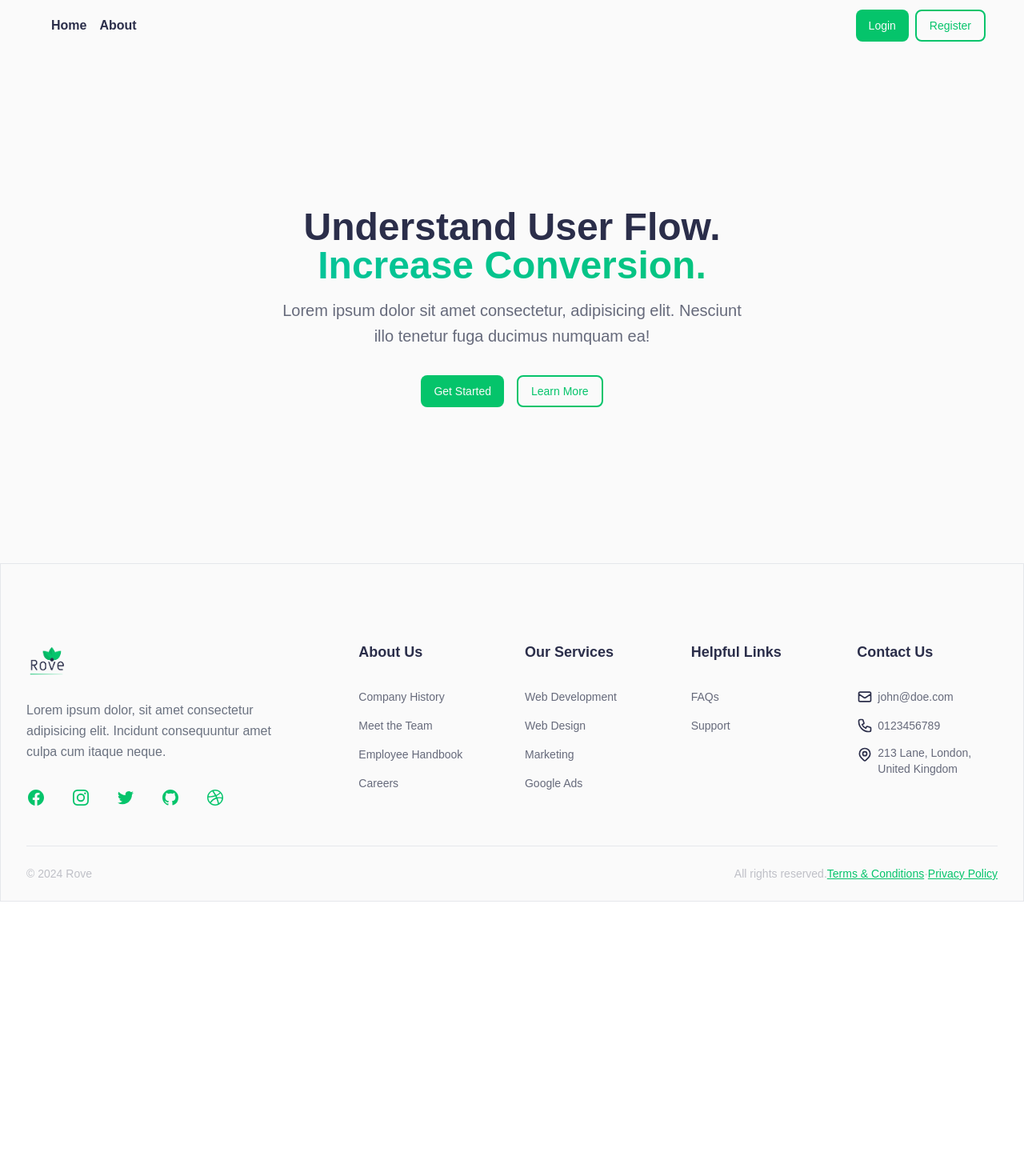
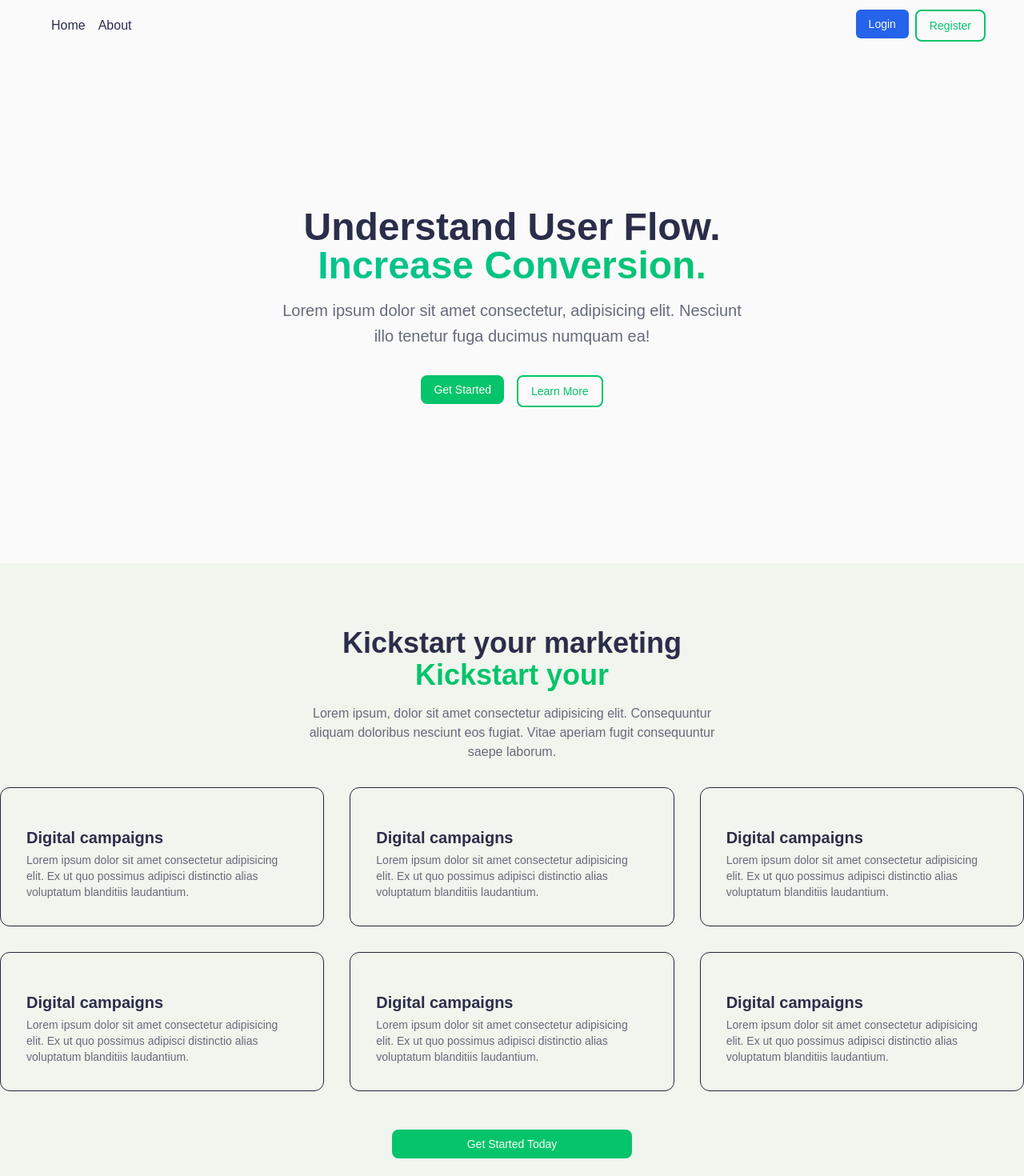
Before and after one commit to balshaer/rove, a React (Vite) app in the folder front-end/: page / in a window 1280 px wide. Shown: the top 1470 px of the page at 80% size. Before the commit the page ends 1127 px from the top, so only its background shows below. Built offline with nearby package versions, Linux system fonts and the light colour scheme; a web font is replaced by a local one.

Commit message:
feat: create featured products

```diff
--- a/front-end/src/components/custom/buttons/Button.jsx
+++ b/front-end/src/components/custom/buttons/Button.jsx
@@ -3,8 +3,19 @@ import { Button as UIButton } from "@/components/ui/button";
 import { Fragment } from "react";
 
 export default function Button(props) {
+  const { width, height, ...otherProps } = props;
+
+  const buttonStyle = {
+    width: width || "100%",
+    height: height || "auto",
+  };
+
   return (
-    <UIButton className="bg-[#05c46b] text-[#fafafa] w-full rounded-[8px] hover:bg-[#05c46bc2]">
+    <UIButton
+      className="bg-[#05c46b] text-[#fafafa] rounded-[8px] hover:bg-[#05c46bc2]"
+      style={buttonStyle}
+      {...otherProps}
+    >
       <Fragment>
         {props.icon && <span className="mr-2">{props.icon}</span>}
         {props.text}
--- a/front-end/src/components/global/website/Home/banner/Banner.jsx
+++ b/front-end/src/components/global/website/Home/banner/Banner.jsx
@@ -1,7 +1,7 @@
 import { Link } from "react-router-dom";
 import ButtonOutline from "@/components/custom/buttons/ButtonOutline";
 import Button from "@/components/custom/buttons/Button";
-import AnimatedComponent from "../../../../custom/animation/AnimatedComponent";
+import AnimatedComponent from "@/components/custom/animation/AnimatedComponent";
 
 export default function Banner() {
   return (
--- /dev/null
+++ b/front-end/src/components/global/website/Home/featured_products/FeaturedProducts.jsx
@@ -0,0 +1,80 @@
+import Button from "@/components/custom/buttons/Button";
+
+const productData = [
+  {
+    title: "Digital campaigns",
+    description:
+      "Lorem ipsum dolor sit amet consectetur adipisicing elit. Ex ut quo possimus adipisci distinctio alias voluptatum blanditiis laudantium.",
+  },
+
+  {
+    title: "Digital campaigns",
+    description:
+      "Lorem ipsum dolor sit amet consectetur adipisicing elit. Ex ut quo possimus adipisci distinctio alias voluptatum blanditiis laudantium.",
+  },
+
+  {
+    title: "Digital campaigns",
+    description:
+      "Lorem ipsum dolor sit amet consectetur adipisicing elit. Ex ut quo possimus adipisci distinctio alias voluptatum blanditiis laudantium.",
+  },
+
+  {
+    title: "Digital campaigns",
+    description:
+      "Lorem ipsum dolor sit amet consectetur adipisicing elit. Ex ut quo possimus adipisci distinctio alias voluptatum blanditiis laudantium.",
+  },
+
+  {
+    title: "Digital campaigns",
+    description:
+      "Lorem ipsum dolor sit amet consectetur adipisicing elit. Ex ut quo possimus adipisci distinctio alias voluptatum blanditiis laudantium.",
+  },
+
+  {
+    title: "Digital campaigns",
+    description:
+      "Lorem ipsum dolor sit amet consectetur adipisicing elit. Ex ut quo possimus adipisci distinctio alias voluptatum blanditiis laudantium.",
+  },
+];
+
+export default function FeaturedProducts() {
+  return (
+    <section className="bg-[#f0f5ed] py-20">
+      <div className="max-w-screen-xl m-auto">
+        <div className="mx-auto max-w-lg text-center">
+          <h2 className="text-2xl font-bold sm:text-4xl text-[#2b2e4a]">
+            Kickstart your marketing
+          </h2>
+          <h2 className="text-3xl font-bold sm:text-4xl text-[#05c46b]">
+            Kickstart your
+          </h2>
+          <p className="mt-4 text-[#666a7b]">
+            Lorem ipsum, dolor sit amet consectetur adipisicing elit.
+            Consequuntur aliquam doloribus nesciunt eos fugiat. Vitae aperiam
+            fugit consequuntur saepe laborum.
+          </p>
+        </div>
+        <div className="mt-8 grid grid-cols-1 gap-8 md:grid-cols-2 lg:grid-cols-3">
+          {productData.map((product, index) => (
+            <a
+              key={index}
+              className="block rounded-xl border border-gray-800 p-8  transition  hover:shadow-[#05c46b]/10"
+              href="#"
+            >
+              <h2 className="mt-4 text-xl font-bold text-[#2b2e4a]">
+                {product.title}
+              </h2>
+              <p className="mt-1 text-sm text-[#666a7b]">
+                {product.description}
+              </p>
+            </a>
+          ))}
+        </div>
+        <div className="mt-12 text-center">
+          <Button width="300px" text=" Get Started Today" />
+        </div>
+      </div>
+    </section>
+  );
+}
--- a/front-end/src/components/global/website/navbar/Navbar.jsx
+++ b/front-end/src/components/global/website/navbar/Navbar.jsx
@@ -16,7 +16,7 @@ export default function Navbar() {
 
   return (
     <header className="Navbar">
-      <div className="mx-auto flex h-16 max-w-screen-xl items-center gap-8 px-4 sm:px-6 lg:px-8">
+      <div className="mx-auto flex h-16 max-w-screen-xl items-center gap-8 sm:px-6 lg:px-8">
         <Link to="/" className="block text-teal-600">
           <span className="sr-only">Home</span>
 
@@ -66,7 +66,7 @@ export default function Navbar() {
         </div>
       </div>
       {/* Responsive Navbar Items */}
-      {isOpen && <div className="md:hidden flex   "></div>}
+      {isOpen && <div className="md:hidden flex"></div>}
     </header>
   );
 }
--- a/front-end/src/components/global/website/navbar/NavbarItems.jsx
+++ b/front-end/src/components/global/website/navbar/NavbarItems.jsx
@@ -1,30 +1,25 @@
+/* eslint-disable react/prop-types */
 import { Link } from "react-router-dom";
 import NavbarButtons from "./NavbarButtons";
 
-export default function NavbarItems() {
+const NavbarItems = () => {
   return (
-    <ul className=" h-full w-full flex items-center justify-center max-md:flex-col gap-4 ">
-      <li className="relative">
-        <Link
-          to="/"
-          className="text-[#2b2e4a] hoverd   font-bold  before:w-0 before:absolute before:bottom-[-2px] before:left-0 before:bg-[#2b2e4a] before:h-[0.5px]  hover:before:w-full transition-all  "
-        >
-          Home
-        </Link>
-      </li>
-
-      <li className="relative">
-        <Link
-          to="/About"
-          className="text-[#2b2e4a]  hoverd  font-bold  before:w-0 before:absolute before:bottom-[-2px] before:left-0 before:bg-[#2b2e4a] before:h-[0.5px]  hover:before:w-full transition-all  "
-        >
-          About
-        </Link>
-      </li>
-
+    <ul className="h-full w-full flex items-center justify-center max-md:flex-col gap-4 font-medium">
+      <NavItem to="/" label="Home" />
+      <NavItem to="/about" label="About" />
       <div className="hidden max-md:block max-md:w-full max-md:max-w-60">
         <NavbarButtons />
       </div>
     </ul>
   );
-}
+};
+
+const NavItem = ({ to, label }) => (
+  <li className="relative">
+    <Link to={to} className="text-[#2b2e4a] hoverd">
+      {label}
+    </Link>
+  </li>
+);
+
+export default NavbarItems;
--- a/front-end/src/modules/main/screens/Home.jsx
+++ b/front-end/src/modules/main/screens/Home.jsx
@@ -1,6 +1,7 @@
 import Footer from "@/components/global/website/footer/Footer";
 import Navbar from "@/components/global/website/navbar/Navbar";
 import Banner from "@/components/global/website/Home/banner/Banner";
+import FeaturedProducts from "@/components/global/website/Home/featured_products/FeaturedProducts";
 
 export default function Home() {
   return (
@@ -9,6 +10,8 @@ export default function Home() {
 
       <div>
         <Banner />
+
+        <FeaturedProducts />
       </div>
 
       <Footer />
```
